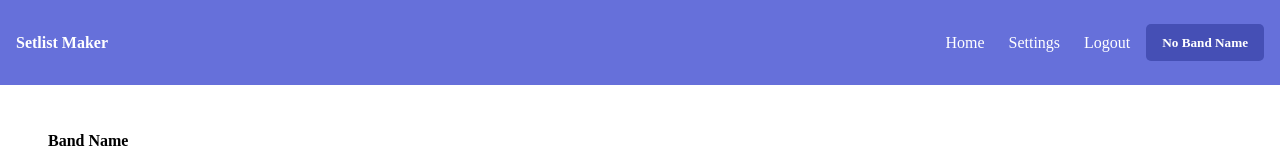
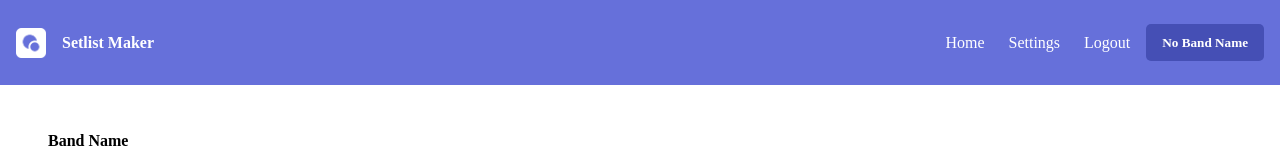
Before and after one commit to GloriaDesignWorksTaki/SetListTool, a Next.js app: page /settings in a window 1280 px wide. Shown: the top 160 px of the page. Built offline with nearby package versions, Linux system fonts and the light colour scheme; no server answers; the database is empty; sample sign-in values are in the browser's storage.

Commit message:
Add Header Logo

```diff
--- a/components/organisms/Header.tsx
+++ b/components/organisms/Header.tsx
@@ -4,6 +4,7 @@ import Link from "next/link"
 import { useRouter } from 'next/router'
 import { signOut } from 'next-auth/react'
 import { useBand } from '@/contexts/BandContext'
+import Image from 'next/image'
 
 const Header: React.FC = () => {
   const router = useRouter()
@@ -16,6 +17,7 @@ const Header: React.FC = () => {
 
   return (
     <header>
+      <Image src="/img/logo-white.webp" alt="logo" width={30} height={30} />
       <h1>Setlist Maker</h1>
       <div className="headerContent">
         <nav>
```
Also changed, not shown: public/img/logo-white.webp (added).
